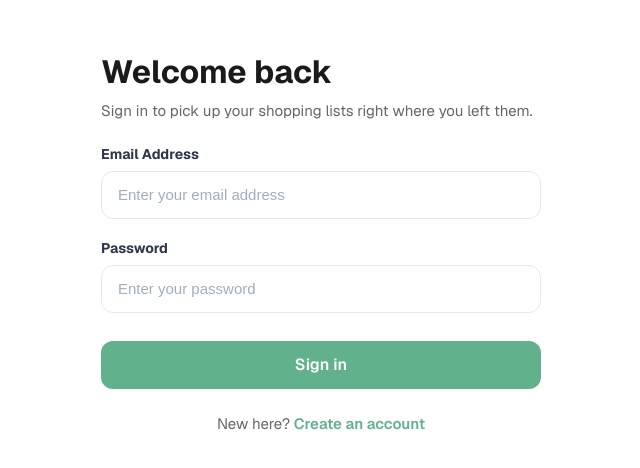
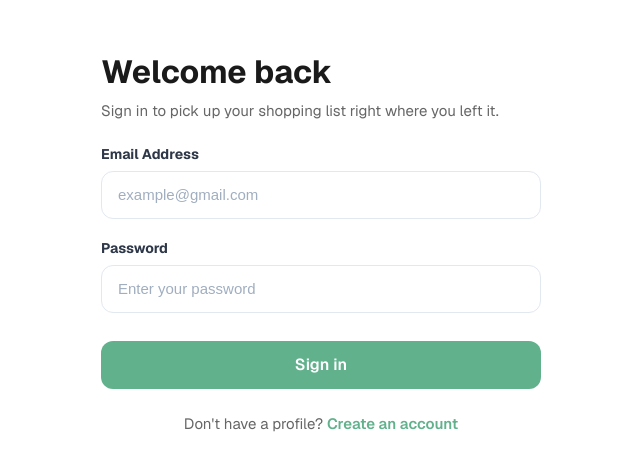
Before and after one commit to Khaviso01/shopping-list, a React (Vite) app: page /login in a window 1280 px wide. Shown: the part 146-614 px from the top of the page, without its empty margins (319-959 px from the left). Built offline with nearby package versions, Linux system fonts and the light colour scheme.

Commit message:
refined login and registration pages UI

```diff
--- a/src/index.css
+++ b/src/index.css
@@ -2,8 +2,9 @@
 
 :root {
   --color-white: #ffffff;
-  --color-primary: #69b294;
-  --color-primary-dark: #4f8f73;
+  --color-primary: #10a25f;
+  --color-primary-dark: #10a25f;
+  --color-secondary: #6b6b6b;
   --color-primary-light: #eaf5f0;
   --color-ink: #1f2d28;
   --color-ink-muted: #5b6c65;
@@ -70,7 +71,7 @@ button {
 }
 
 .login-content p {
-  color: #666666;
+  color: var(color-secondary);
   font-size: 15px;
   margin: 0 0 28px 0;
   line-height: 1.4;
--- a/src/pages/LoginPage.tsx
+++ b/src/pages/LoginPage.tsx
@@ -6,7 +6,7 @@ function LoginPage() {
     <div className="login-container">
       <div className="login-content">
         <h2>Welcome back</h2>
-        <p>Sign in to pick up your shopping lists right where you left them.</p>
+        <p>Sign in to pick up your shopping list right where you left it.</p>
 
         <form className="login-form">
           <label htmlFor="email">Email Address</label>
@@ -14,7 +14,7 @@ function LoginPage() {
           <input
             type="email"
             id="email"
-            placeholder="Enter your email address"
+            placeholder="example@gmail.com"
           />
 
           <label htmlFor="password">Password</label>
@@ -27,7 +27,7 @@ function LoginPage() {
 
           <button type="submit">Sign in</button>
 
-          <p>New here? <Link to="/register">Create an account</Link></p>
+          <p>Don't have a profile? <Link to="/register">Create an account</Link></p>
         </form>
       </div>
     </div>
--- a/src/pages/RegistrationPage.tsx
+++ b/src/pages/RegistrationPage.tsx
@@ -7,7 +7,7 @@ export const RegistrationPage = () => {
     <div className="login-container">
       <div className="login-content">
         <h2>Create a profile</h2>
-        <p>It only takes a minute..</p>
+        <p>It only takes a minute.</p>
 
         <form className="signup-form">
           <label htmlFor="name">Name</label>
@@ -31,7 +31,7 @@ export const RegistrationPage = () => {
           <input
             type="email"
             id="email"
-            placeholder="Enter your email address"
+            placeholder="example@gmail.com"
           />
 
           <label htmlFor="password">Password</label>
```
